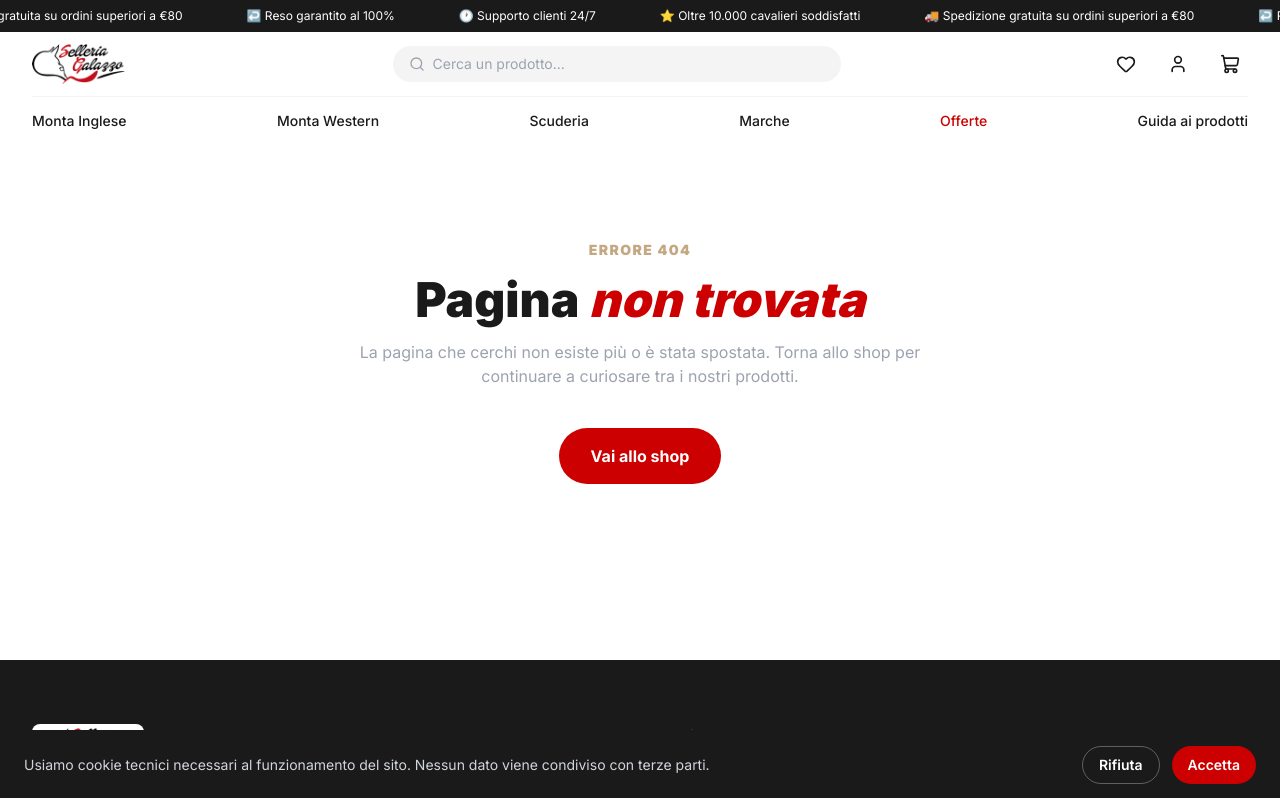
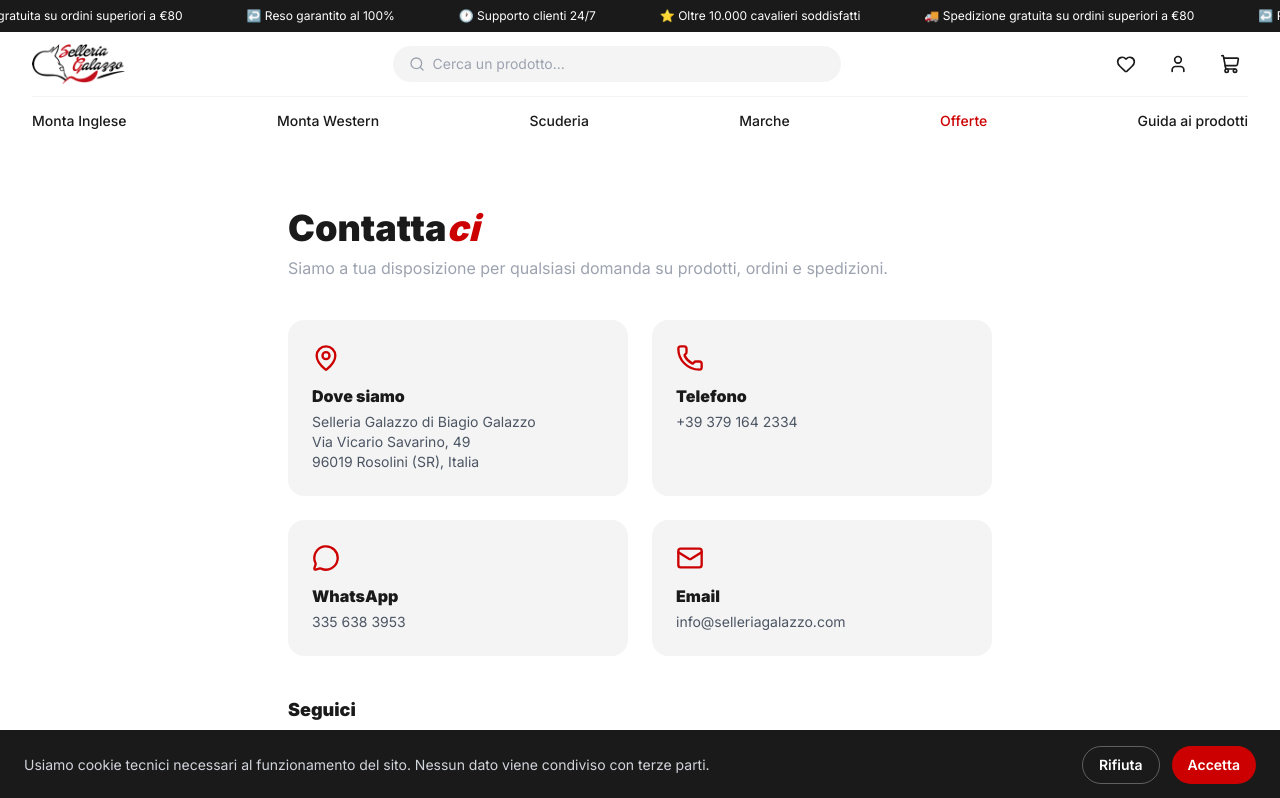
Before and after one commit to Antinusss/sellerie-galazzo, a Next.js app: page /contattaci in a window 1280 px wide. Before the commit this address had no page. Shown: the top 798 px of the page. Built offline with nearby package versions, Linux system fonts and the light colour scheme; a web font is replaced by a local one.

Commit message:
feat: add contattaci page with real contact info

```diff
--- /dev/null
+++ b/app/contattaci/page.tsx
@@ -0,0 +1,76 @@
+import { MapPin, Phone, Mail, MessageCircle, ExternalLink } from 'lucide-react'
+
+export const metadata = { title: 'Contattaci — Selleria Galazzo' }
+
+export default function ContattaciPage() {
+  return (
+    <div className="max-w-3xl mx-auto px-4 sm:px-6 lg:px-8 py-16">
+      <h1 className="text-4xl font-black mb-2">
+        Contatta<em className="text-red">ci</em>
+      </h1>
+      <p className="text-gray-400 mb-10">
+        Siamo a tua disposizione per qualsiasi domanda su prodotti, ordini e spedizioni.
+      </p>
+
+      <div className="grid sm:grid-cols-2 gap-6">
+        <div className="bg-gray-light rounded-2xl p-6">
+          <MapPin className="text-red mb-3" size={28} />
+          <h2 className="font-black mb-1">Dove siamo</h2>
+          <p className="text-sm text-gray-600">
+            Selleria Galazzo di Biagio Galazzo<br />
+            Via Vicario Savarino, 49<br />
+            96019 Rosolini (SR), Italia
+          </p>
+        </div>
+
+        <div className="bg-gray-light rounded-2xl p-6">
+          <Phone className="text-red mb-3" size={28} />
+          <h2 className="font-black mb-1">Telefono</h2>
+          <p className="text-sm text-gray-600">+39 379 164 2334</p>
+        </div>
+
+        <div className="bg-gray-light rounded-2xl p-6">
+          <MessageCircle className="text-red mb-3" size={28} />
+          <h2 className="font-black mb-1">WhatsApp</h2>
+          <p className="text-sm text-gray-600">335 638 3953</p>
+        </div>
+
+        <div className="bg-gray-light rounded-2xl p-6">
+          <Mail className="text-red mb-3" size={28} />
+          <h2 className="font-black mb-1">Email</h2>
+          <p className="text-sm text-gray-600">info@selleriagalazzo.com</p>
+        </div>
+      </div>
+
+      <div className="mt-10">
+        <h2 className="font-black text-lg mb-4">Seguici</h2>
+        <div className="flex flex-wrap gap-4">
+          <a
+            href="https://m.facebook.com/galazzoselleria/"
+            target="_blank"
+            rel="noopener noreferrer"
+            className="flex items-center gap-2 border-2 border-gray-200 rounded-full px-4 py-2 text-sm font-semibold hover:border-red hover:text-red transition-colors"
+          >
+            Facebook <ExternalLink size={14} />
+          </a>
+          <a
+            href="https://instagram.com/selleriagalazzo/"
+            target="_blank"
+            rel="noopener noreferrer"
+            className="flex items-center gap-2 border-2 border-gray-200 rounded-full px-4 py-2 text-sm font-semibold hover:border-red hover:text-red transition-colors"
+          >
+            Instagram <ExternalLink size={14} />
+          </a>
+          <a
+            href="https://tiktok.com/@selleria_galazzo/"
+            target="_blank"
+            rel="noopener noreferrer"
+            className="flex items-center gap-2 border-2 border-gray-200 rounded-full px-4 py-2 text-sm font-semibold hover:border-red hover:text-red transition-colors"
+          >
+            TikTok <ExternalLink size={14} />
+          </a>
+        </div>
+      </div>
+    </div>
+  )
+}
```
